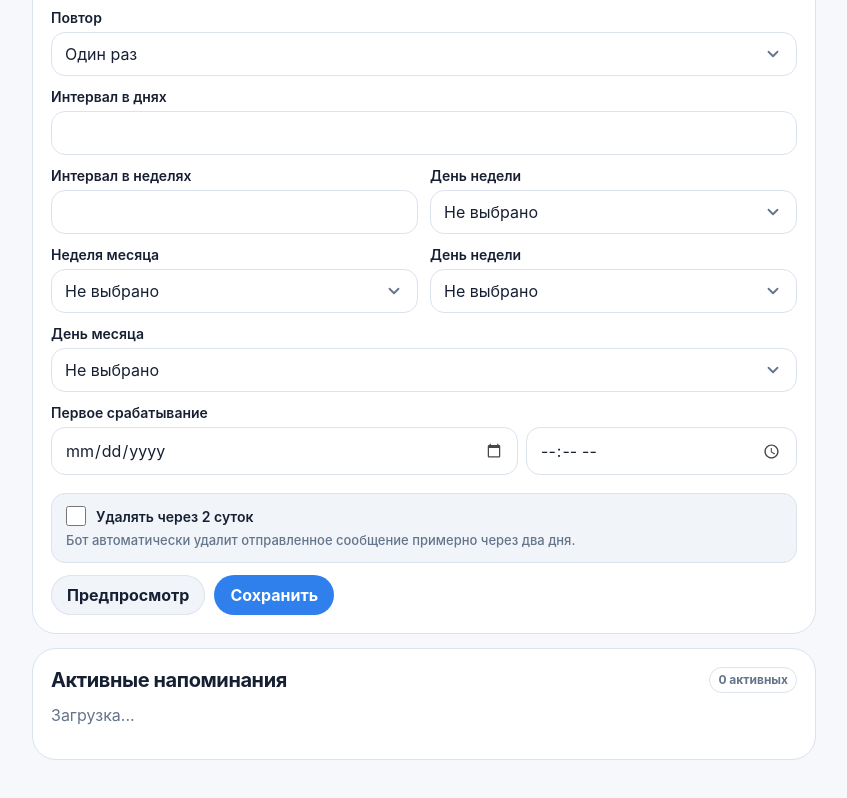
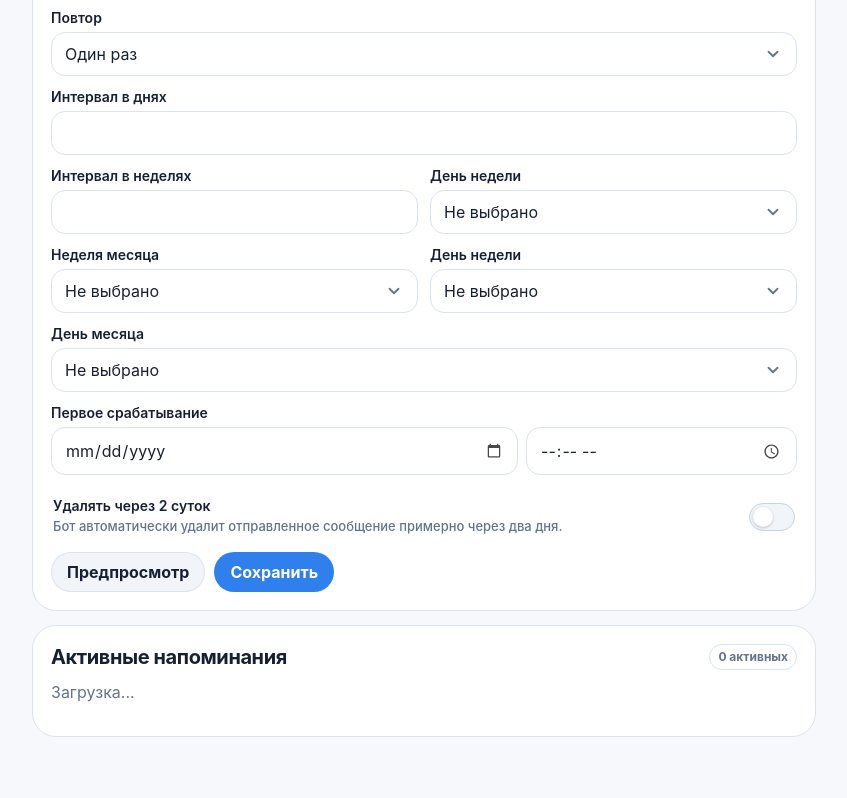
Before and after one commit to zhpchshts/telegram-reminder-bot, a plain HTML site: page tma/index.html in a window 1280 px wide. Shown: the part 604-1402 px from the top of the page, without its empty margins (216-1063 px from the left). Drawn offline with Linux system fonts and the light colour scheme.

Commit message:
Refine auto-delete switch styling

```diff
--- a/tma/index.html
+++ b/tma/index.html
@@ -22,7 +22,7 @@
         document.documentElement.dataset.theme = "light";
       }
     </script>
-    <link rel="stylesheet" href="./styles.css?v=20260716-01" />
+    <link rel="stylesheet" href="./styles.css?v=20260716-02" />
   </head>
   <body>
     <main class="app">
@@ -298,19 +298,23 @@
             </div>
           </div>
 
-          <div class="auto-delete-field">
-            <label class="checkbox-field" for="delete-after-two-days">
+          <label class="auto-delete-field" for="delete-after-two-days">
+            <span class="auto-delete-copy">
+              <span class="auto-delete-title">Удалять через 2 суток</span>
+              <span class="field-hint">
+                Бот автоматически удалит отправленное сообщение примерно через два дня.
+              </span>
+            </span>
+            <span class="auto-delete-switch">
               <input
                 id="delete-after-two-days"
                 name="delete_after_two_days"
                 type="checkbox"
+                role="switch"
               />
-              <span>Удалять через 2 суток</span>
-            </label>
-            <span class="field-hint">
-              Бот автоматически удалит отправленное сообщение примерно через два дня.
+              <span class="auto-delete-switch-track" aria-hidden="true"></span>
             </span>
-          </div>
+          </label>
 
           <section id="preview" class="preview" hidden></section>
 
--- a/tma/styles.css
+++ b/tma/styles.css
@@ -367,29 +367,94 @@ h3 {
 
 .auto-delete-field {
   display: grid;
-  gap: 6px;
-  padding: 12px 14px;
-  border: 1px solid var(--border);
-  border-radius: var(--radius-sm);
-  background: var(--surface-muted);
+  grid-template-columns: minmax(0, 1fr) auto;
+  gap: 16px;
+  align-items: center;
+  padding: 4px 2px;
+  cursor: pointer;
+  -webkit-tap-highlight-color: transparent;
 }
 
-.checkbox-field {
-  display: flex;
-  gap: 10px;
-  align-items: center;
+.auto-delete-copy {
+  display: grid;
+  min-width: 0;
+  gap: 4px;
+}
+
+.auto-delete-title {
   color: var(--text);
   font-size: 14px;
   font-weight: 640;
-  cursor: pointer;
 }
 
-.checkbox-field input[type="checkbox"] {
-  width: 20px;
-  min-height: 20px;
+.auto-delete-switch {
+  position: relative;
+  width: 46px;
+  height: 28px;
+  flex: 0 0 auto;
+}
+
+.auto-delete-switch input[type="checkbox"] {
+  position: absolute;
+  z-index: 1;
+  inset: 0;
+  width: 100%;
+  height: 100%;
+  min-height: 0;
   margin: 0;
   padding: 0;
-  accent-color: var(--accent);
+  border: 0;
+  border-radius: 999px;
+  appearance: none;
+  -webkit-appearance: none;
+  background: transparent;
+  box-shadow: none;
+  cursor: pointer;
+  opacity: 0;
+}
+
+.auto-delete-switch-track {
+  display: block;
+  width: 100%;
+  height: 100%;
+  border: 1px solid var(--border-strong);
+  border-radius: 999px;
+  background: var(--surface-muted);
+  transition:
+    border-color 0.16s ease,
+    background-color 0.16s ease,
+    box-shadow 0.16s ease;
+}
+
+.auto-delete-switch-track::after {
+  position: absolute;
+  top: 4px;
+  left: 4px;
+  width: 20px;
+  height: 20px;
+  border-radius: 50%;
+  background: #ffffff;
+  box-shadow: 0 1px 3px color-mix(in srgb, var(--text), transparent 76%);
+  content: "";
+  transition: transform 0.16s ease;
+}
+
+.auto-delete-switch input:checked + .auto-delete-switch-track {
+  border-color: var(--accent);
+  background: var(--accent);
+}
+
+.auto-delete-switch input:checked + .auto-delete-switch-track::after {
+  transform: translateX(18px);
+}
+
+.auto-delete-switch input:focus-visible + .auto-delete-switch-track {
+  box-shadow: 0 0 0 3px color-mix(in srgb, var(--accent), transparent 76%);
+}
+
+.auto-delete-switch input:disabled + .auto-delete-switch-track {
+  cursor: not-allowed;
+  opacity: 0.56;
 }
 
 input,
```
Also changed, not shown: 1 other file.
